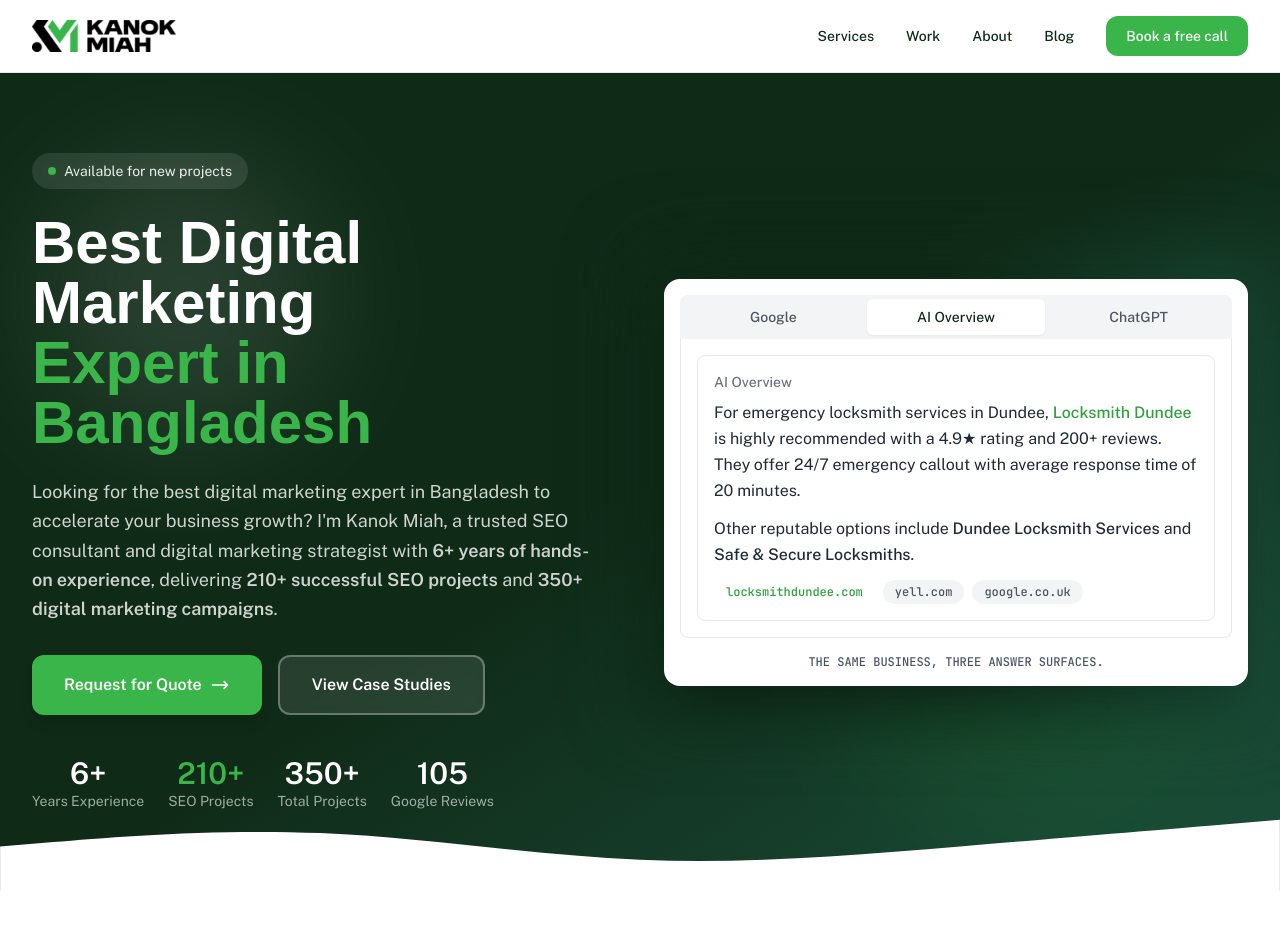
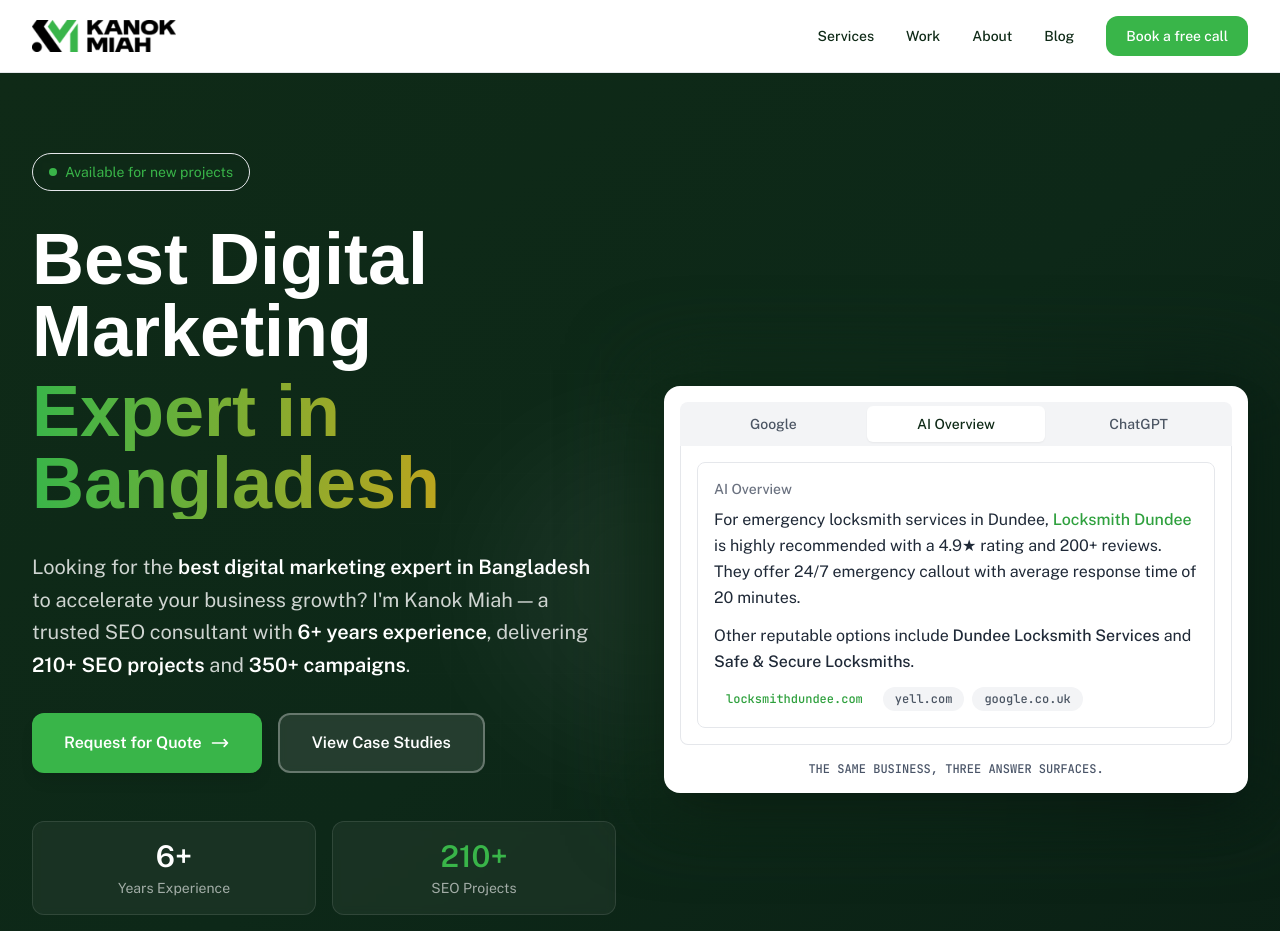
Before and after one commit to mdkanokmiah232-arch/kanok-miah-digital-marketing-website, a Next.js app: page / in a window 1280 px wide. Shown: the top 931 px of the page. Built offline with nearby package versions, Linux system fonts and the light colour scheme; a web font is replaced by a local one.

Commit message:
enhance: hero section with gradient H1 and improved design

```diff
--- a/src/app/page.tsx
+++ b/src/app/page.tsx
@@ -79,16 +79,24 @@
   return (
     <>
       {/* Hero */}
-      <section className="relative overflow-hidden bg-gradient-to-br from-[var(--color-forest)] via-[var(--color-forest)] to-[#1a4d3a]">
-        <div className="absolute inset-0 opacity-10">
-          <div className="absolute top-20 left-10 h-72 w-72 rounded-full bg-white blur-3xl"></div>
-          <div className="absolute bottom-10 right-10 h-96 w-96 rounded-full bg-[var(--color-signal)] blur-3xl"></div>
+      <section className="relative overflow-hidden bg-gradient-to-br from-[var(--color-forest)] via-[#0d2818] to-[#0a1f14]">
+        {/* Animated Background Elements */}
+        <div className="absolute inset-0 overflow-hidden">
+          <div className="absolute -top-40 -right-40 h-[500px] w-[500px] rounded-full bg-[var(--color-signal)]/20 blur-[100px] animate-pulse"></div>
+          <div className="absolute -bottom-40 -left-40 h-[400px] w-[400px] rounded-full bg-[var(--color-signal)]/10 blur-[80px] animate-pulse" style={{animationDelay: '1s'}}></div>
+          <div className="absolute top-1/2 left-1/2 h-[300px] w-[300px] -translate-x-1/2 -translate-y-1/2 rounded-full bg-white/5 blur-[60px]"></div>
         </div>
+
+        {/* Grid pattern overlay */}
+        <div className="absolute inset-0 opacity-5" style={{
+          backgroundImage: 'linear-gradient(rgba(255,255,255,0.1) 1px, transparent 1px), linear-gradient(90deg, rgba(255,255,255,0.1) 1px, transparent 1px)',
+          backgroundSize: '50px 50px'
+        }}></div>
 
         <div className="relative mx-auto max-w-7xl px-4 py-20 lg:px-8">
           <div className="grid gap-12 lg:grid-cols-2 lg:items-center">
             <div className="text-center lg:text-left">
-              <div className="inline-flex items-center gap-2 rounded-full bg-white/10 px-4 py-2 text-sm text-white/90 backdrop-blur-sm">
+              <div className="inline-flex items-center gap-2 rounded-full border border-[var(--color-signal)]/30 bg-[var(--color-signal)]/10 px-4 py-2 text-sm text-[var(--color-signal)] backdrop-blur-sm">
                 <span className="relative flex h-2 w-2">
                   <span className="absolute inline-flex h-full w-full animate-ping rounded-full bg-[var(--color-signal)] opacity-75"></span>
                   <span className="relative inline-flex h-2 w-2 rounded-full bg-[var(--color-signal)]"></span>
@@ -96,13 +104,15 @@
                 Available for new projects
               </div>
 
-              <h1 className="mt-6 font-display text-4xl font-bold leading-tight text-white sm:text-5xl lg:text-6xl">
-                Best Digital Marketing<br/>
-                <span className="text-[var(--color-signal)]">Expert in Bangladesh</span>
+              <h1 className="mt-8 font-display text-5xl font-bold leading-tight text-white sm:text-6xl lg:text-7xl">
+                <span className="block">Best Digital Marketing</span>
+                <span className="block mt-2 bg-gradient-to-r from-[var(--color-signal)] to-[#f59e0b] bg-clip-text text-transparent">
+                  Expert in Bangladesh
+                </span>
               </h1>
 
-              <p className="mt-6 text-lg text-white/80 leading-relaxed max-w-xl mx-auto lg:mx-0">
-                Looking for the best digital marketing expert in Bangladesh to accelerate your business growth? I'm Kanok Miah, a trusted SEO consultant and digital marketing strategist with <strong>6+ years of hands-on experience</strong>, delivering <strong>210+ successful SEO projects</strong> and <strong>350+ digital marketing campaigns</strong>.
+              <p className="mt-8 text-xl text-white/80 leading-relaxed max-w-xl mx-auto lg:mx-0">
+                Looking for the <strong className="text-white">best digital marketing expert in Bangladesh</strong> to accelerate your business growth? I'm Kanok Miah — a trusted SEO consultant with <strong className="text-white">6+ years experience</strong>, delivering <strong className="text-white">210+ SEO projects</strong> and <strong className="text-white">350+ campaigns</strong>.
               </p>
 
               <div className="mt-8 flex flex-wrap justify-center gap-4 lg:justify-start">
@@ -124,23 +134,18 @@
               </div>
 
               {/* Quick Stats */}
-              <div className="mt-10 flex flex-wrap justify-center gap-6 lg:justify-start">
-                <div className="text-center">
-                  <div className="text-3xl font-bold text-white">6+</div>
-                  <div className="text-sm text-white/60">Years Experience</div>
-                </div>
-                <div className="text-center">
-                  <div className="text-3xl font-bold text-[var(--color-signal)]">210+</div>
-                  <div className="text-sm text-white/60">SEO Projects</div>
-                </div>
-                <div className="text-center">
-                  <div className="text-3xl font-bold text-white">350+</div>
-                  <div className="text-sm text-white/60">Total Projects</div>
-                </div>
-                <div className="text-center">
-                  <div className="text-3xl font-bold text-white">105</div>
-                  <div className="text-sm text-white/60">Google Reviews</div>
-                </div>
+              <div className="mt-12 grid grid-cols-2 gap-4">
+                {[
+                  { value: '6+', label: 'Years Experience', color: 'text-white' },
+                  { value: '210+', label: 'SEO Projects', color: 'text-[var(--color-signal)]' },
+                  { value: '350+', label: 'Total Projects', color: 'text-white' },
+                  { value: '105', label: 'Google Reviews', color: 'text-[var(--color-signal)]' },
+                ].map((stat) => (
+                  <div key={stat.label} className="rounded-xl bg-white/5 backdrop-blur-sm border border-white/10 p-4 text-center">
+                    <div className={`text-3xl font-bold ${stat.color}`}>{stat.value}</div>
+                    <div className="text-sm text-white/60 mt-1">{stat.label}</div>
+                  </div>
+                ))}
               </div>
             </div>
 
```
